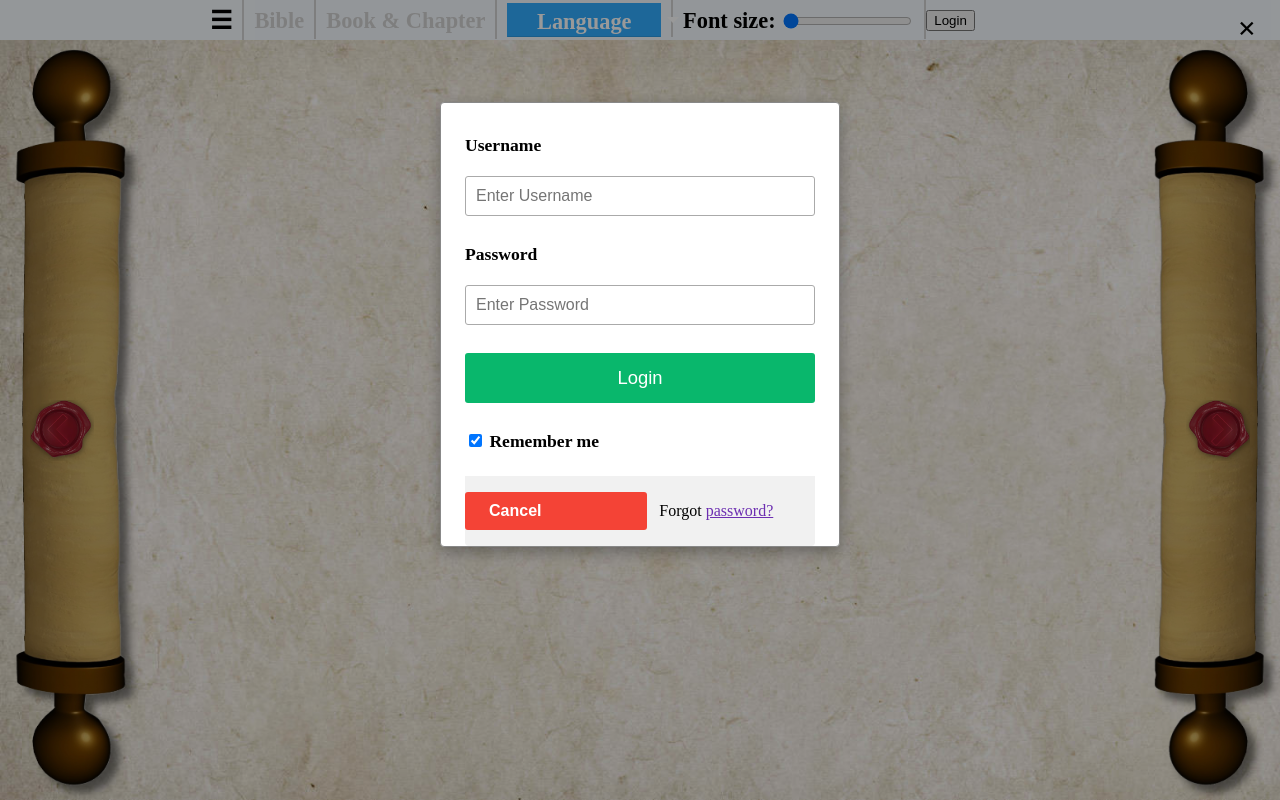
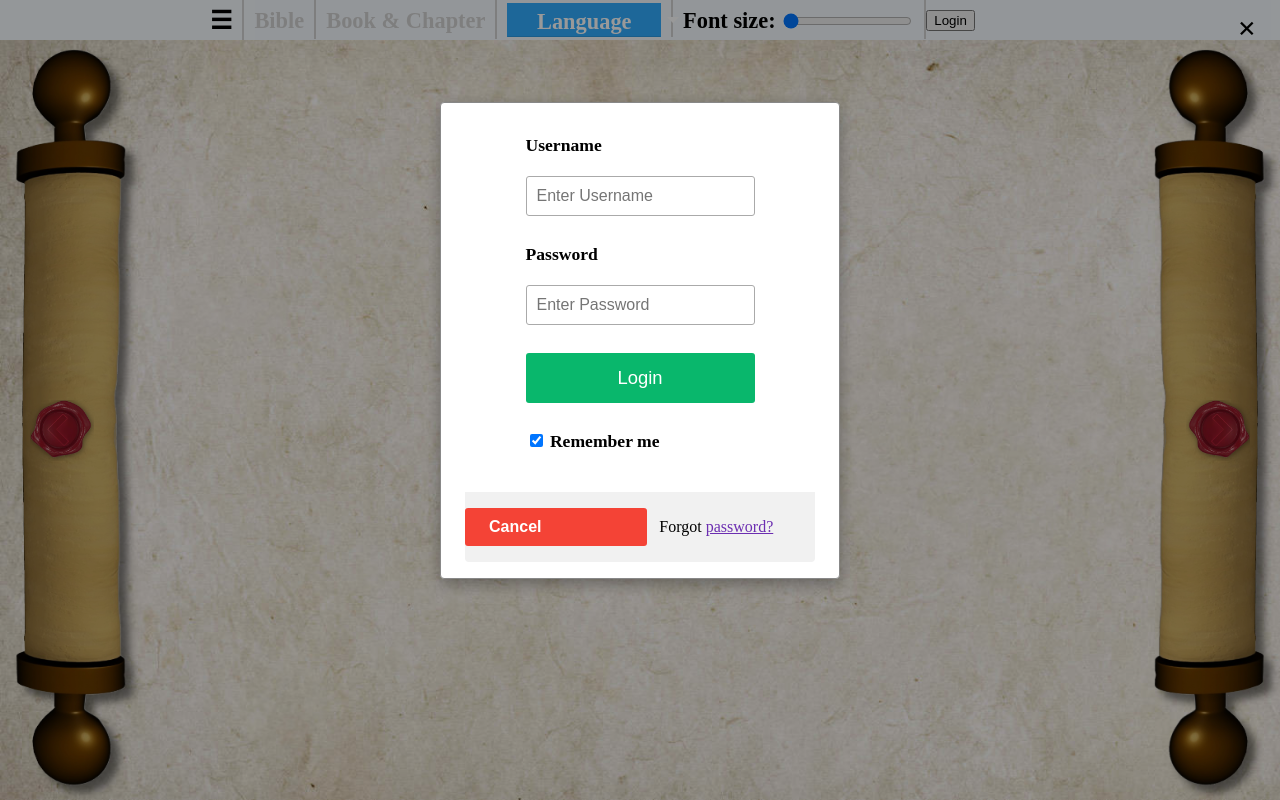
Before and after one commit to i2rlearning/Bible-app, a PHP site: page / in a window 1280 px wide, after a click on "Login". Run offline with PHP 8.4, Linux system fonts and the light colour scheme; some web fonts are replaced.

Commit message:
Update login.css

```diff
--- a/css/login.css
+++ b/css/login.css
@@ -33,7 +33,7 @@
   gap: 12px;
   align-items: stretch;
   padding: 0;
-  margin: 0;
+  margin-bottom: 16px;
   background: none;
 }
 
```
